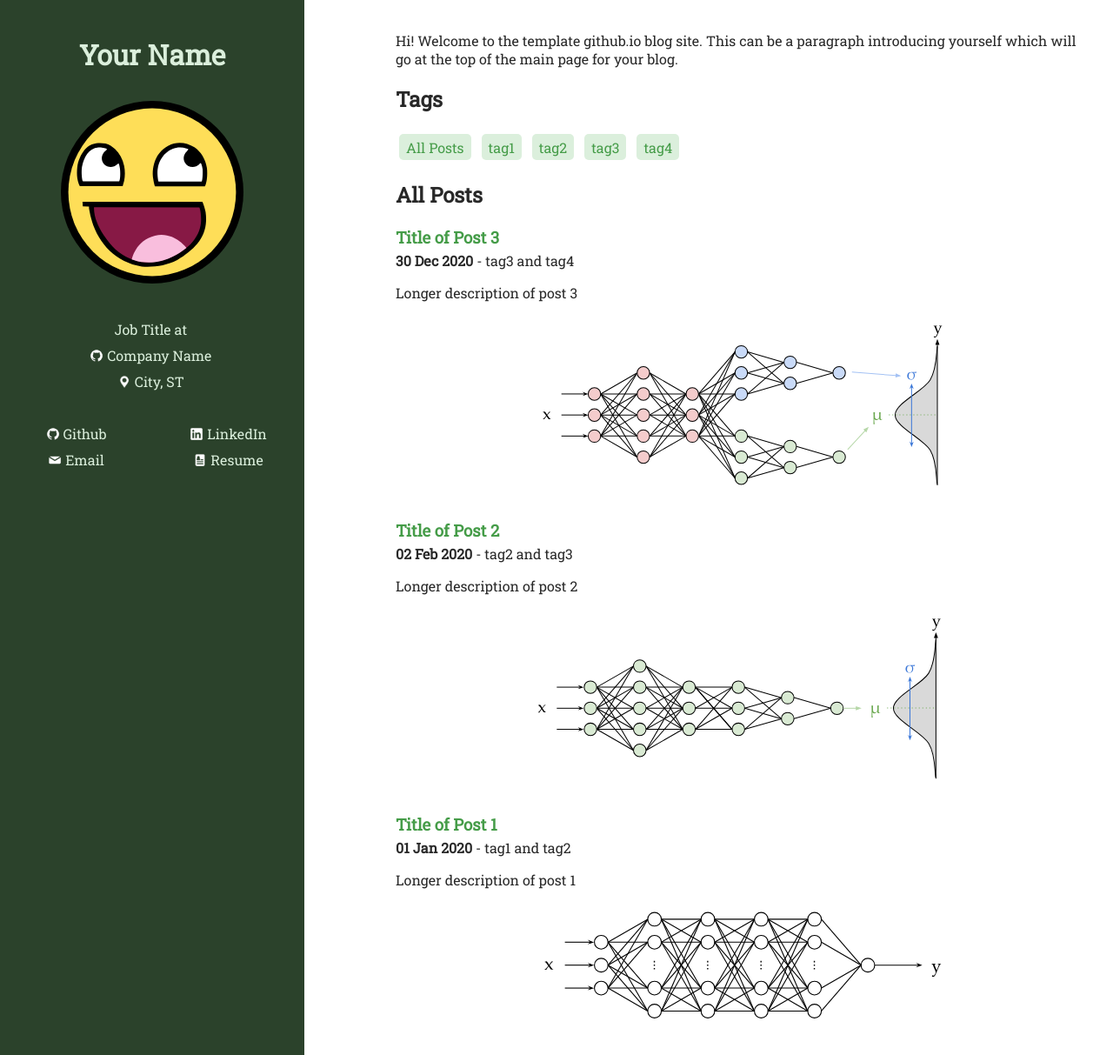
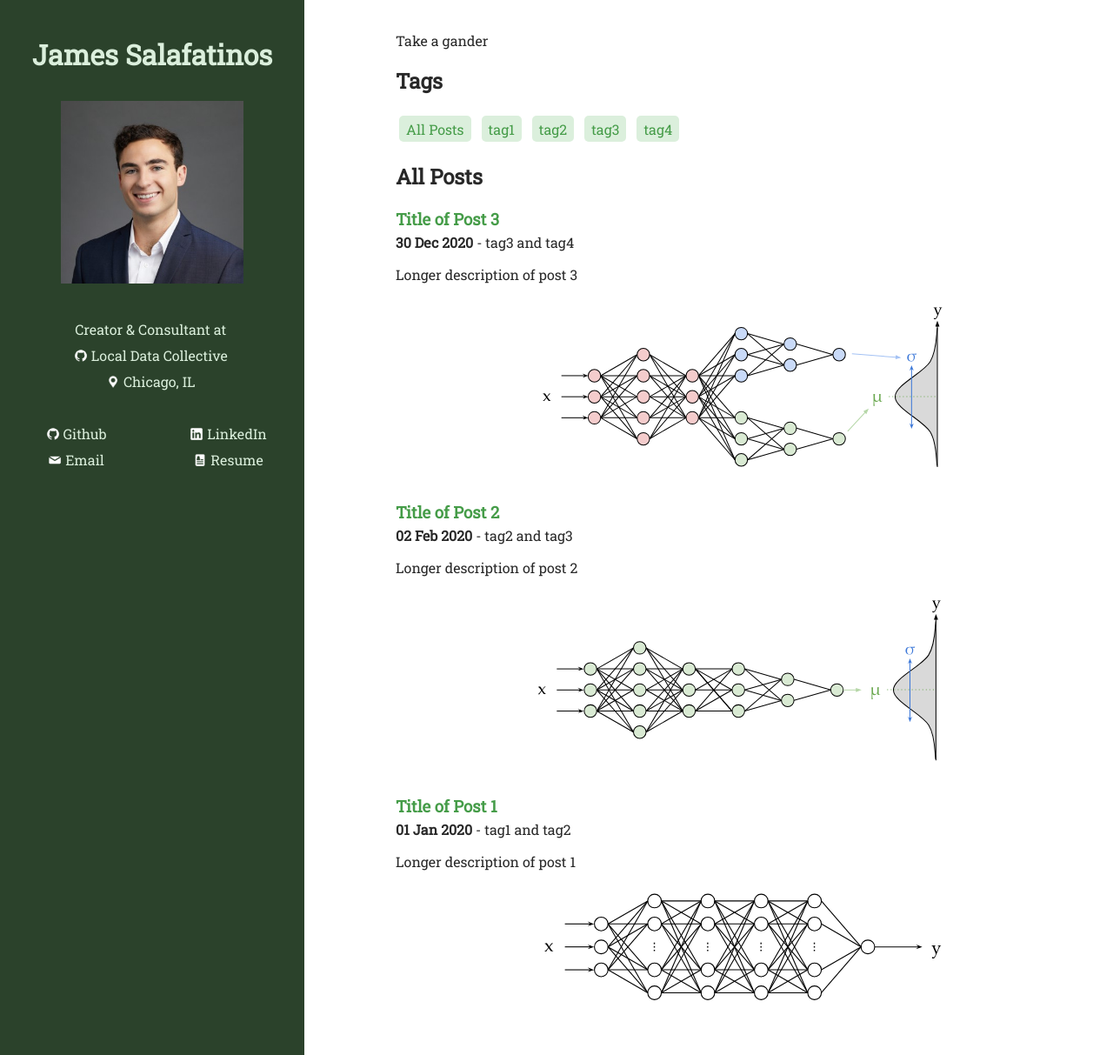
Before and after one commit to james-salafatinos/james-salafatinos.github.io, a Jekyll site: the page built from index.html, in a window 1280 px wide and 1213 px high. Shown: the whole window at 87% size. Built offline with Jekyll 4.4.1, drawn with Linux system fonts in a browser that asks for light colours.

Commit message:
refresh to template blog

```diff
--- a/_config.yml
+++ b/_config.yml
@@ -1,31 +1,29 @@
 # Info about you
-name: Your Name
-position: Job Title
-email: youremail@gmail.com
-company_name: Company Name
-company_url: https://www.yourcompany.com
-place_name: City, ST
+name: James Salafatinos
+position: Creator & Consultant
+email: jamessalafatinos@outlook.com
+company_name: Local Data Collective
+company_url: https://james-salafatinos.github.io/
+place_name: Chicago, IL
 
 # Blog info
-title: Your Name's Blog
+title: Creator & Consultant
 description: Blog
-url: https://brendanhasz.github.io/github-io-blog-template/
+url: https://james-salafatinos.github.io/
 main_github_io: false
 long_description: >-
-    Hi!  Welcome to the template github.io blog site.  This can be a paragraph
-    introducing yourself which will go at the top of the main page for your
-    blog.
+    Take a gander
 
 # Social links
-github_url: https://github.com/yourgithubusername
-linkedin_url: http://www.linkedin.com/in/your-name
+github_url: https://james-salafatinos.github.io/
+linkedin_url: http://www.linkedin.com/in/james-salafatinos
 social:
   links:
-    - http://www.linkedin.com/in/your-name
-    - https://github.com/yourgithubusername
+    - http://www.linkedin.com/in/james-salafatinos
+    - https://github.com/james-salafatinos
 
 # Images + files
-logo: assets/img/headshot.svg
+logo: assets/img/james-salafatinos-headshot.jpg
 cv_url: assets/files/cv.pdf
 resume_url: assets/files/resume.pdf
 
```
Also changed, not shown: assets/img/james-salafatinos-headshot.jpg (added).
